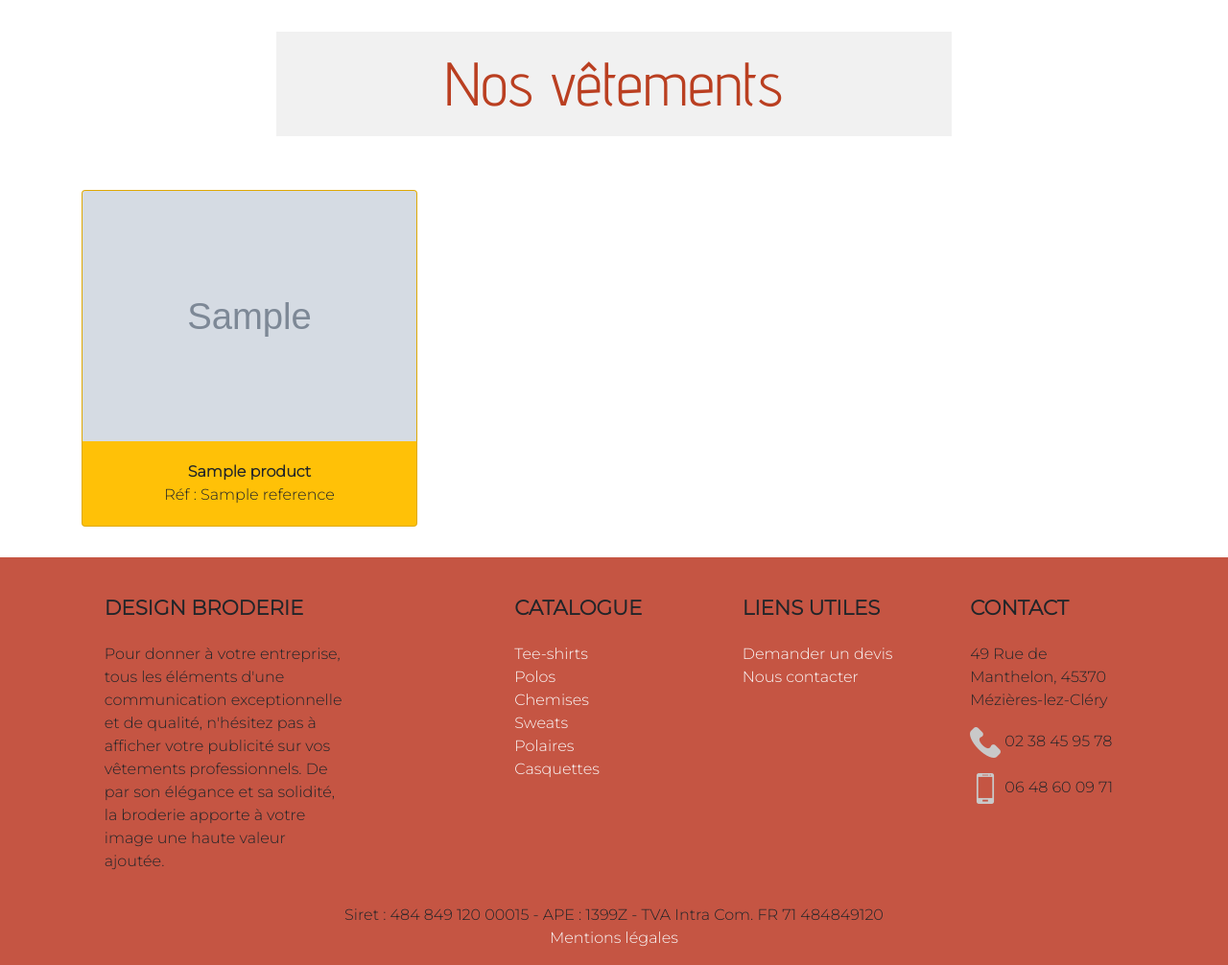
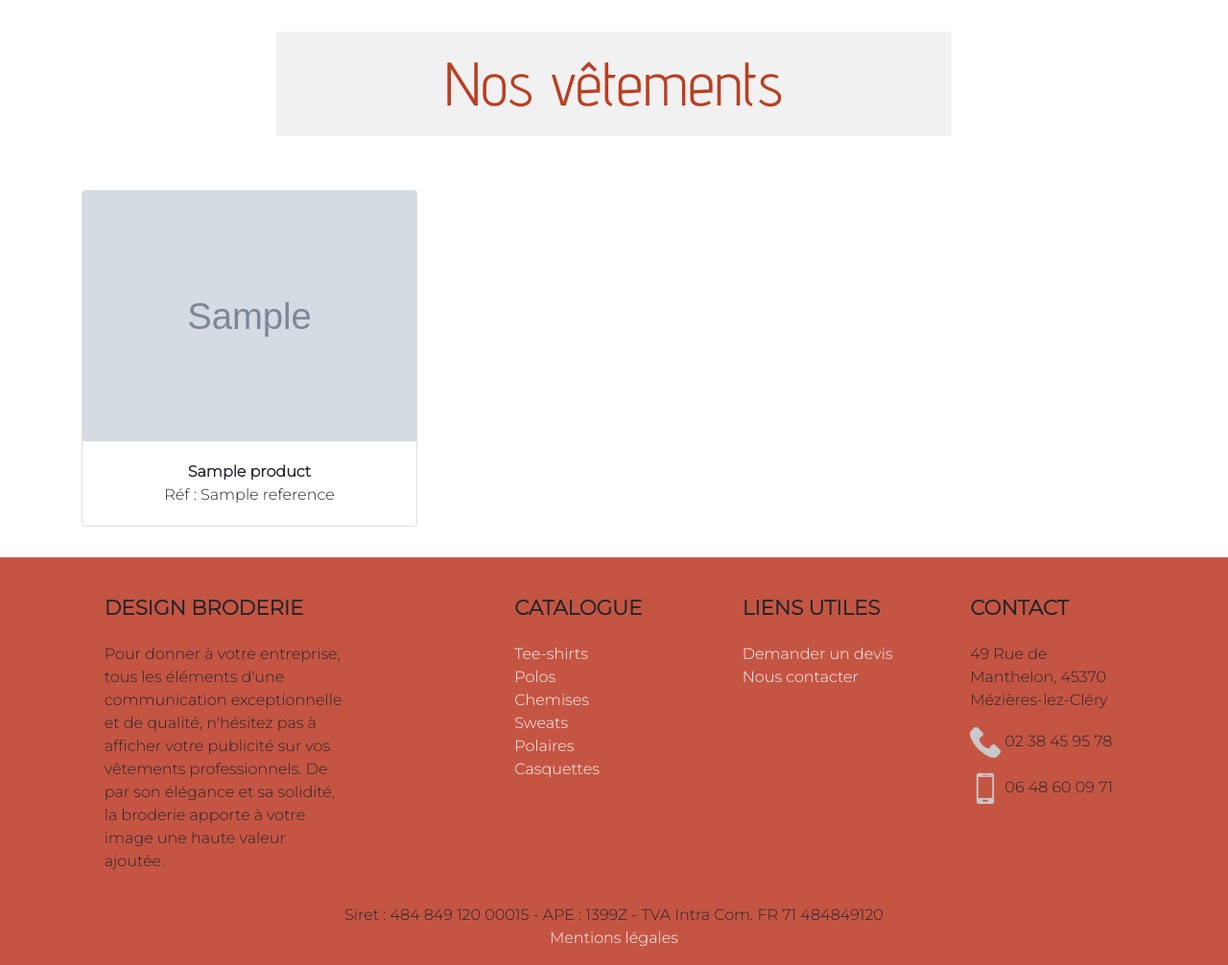
Before and after one commit to BarbaraGonthier/Project-2-DesignBroderie, a PHP site: template src/View/Product/productByCategory.html.twig in a window 1280 px wide. Shown: the part 175-1181 px from the top of the page at 96% size. Run offline with PHP 8.4, Linux system fonts and the light colour scheme; the template is opened without the code that fills it: most values are stand-ins (such as "Sample title", 1, 10 or a date in 2020); grey boxes marked "Sample" are stand-in pictures; some libraries are stand-ins or nearby versions.

```diff
--- a/src/View/Product/productByCategory.html.twig
+++ b/src/View/Product/productByCategory.html.twig
@@ -18,7 +18,7 @@
         <div class="row">
             {% for product in products %}
                 <div class="col-sm-12 col-md-6 col-lg-4 .mx-auto">
-                    <div class="card bg-warning">
+                    <div class="card">
                         <img src="/assets/images/product/{{ product.image }}" class="card-img-top" alt="image de {{ product.name }}">
                         <div class="card-body">
                             <div title="Categorie {{ product.name }}">
```
Also changed, not shown: public/assets/images/product/Tshirt-NY-bleu.png (added), public/assets/images/product/sweatparis.jpg (added).
